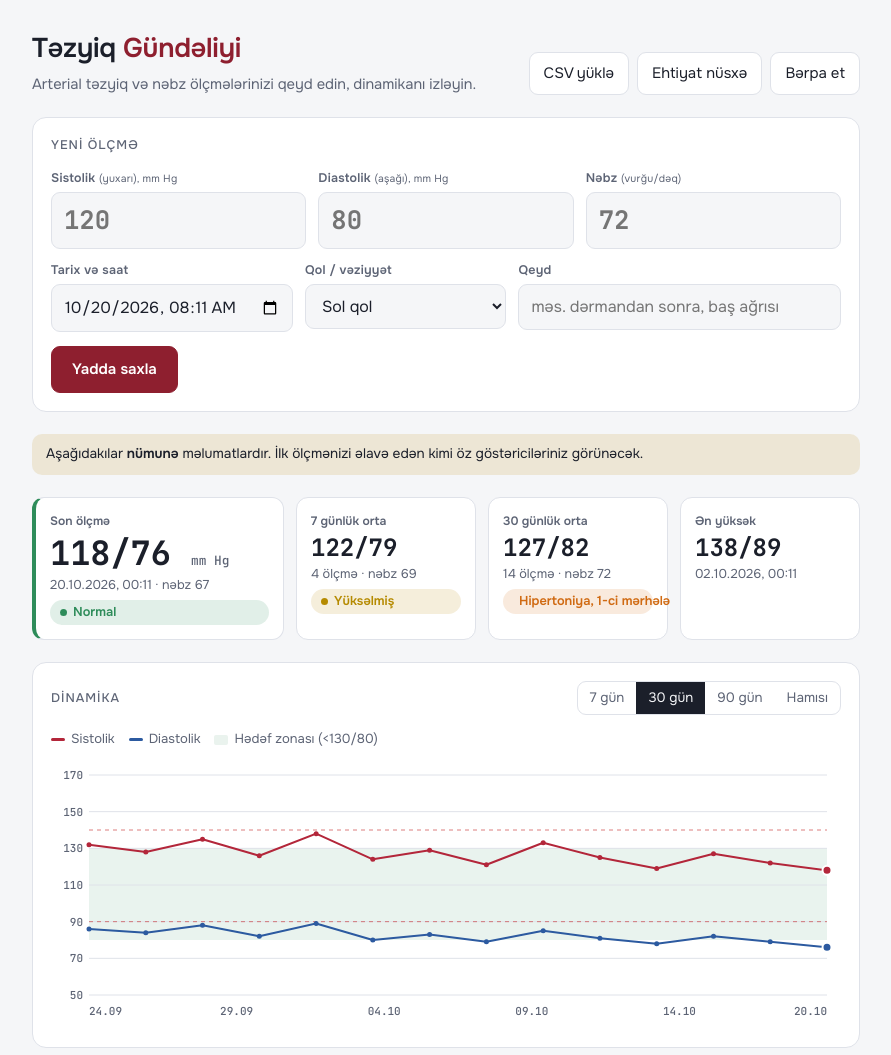
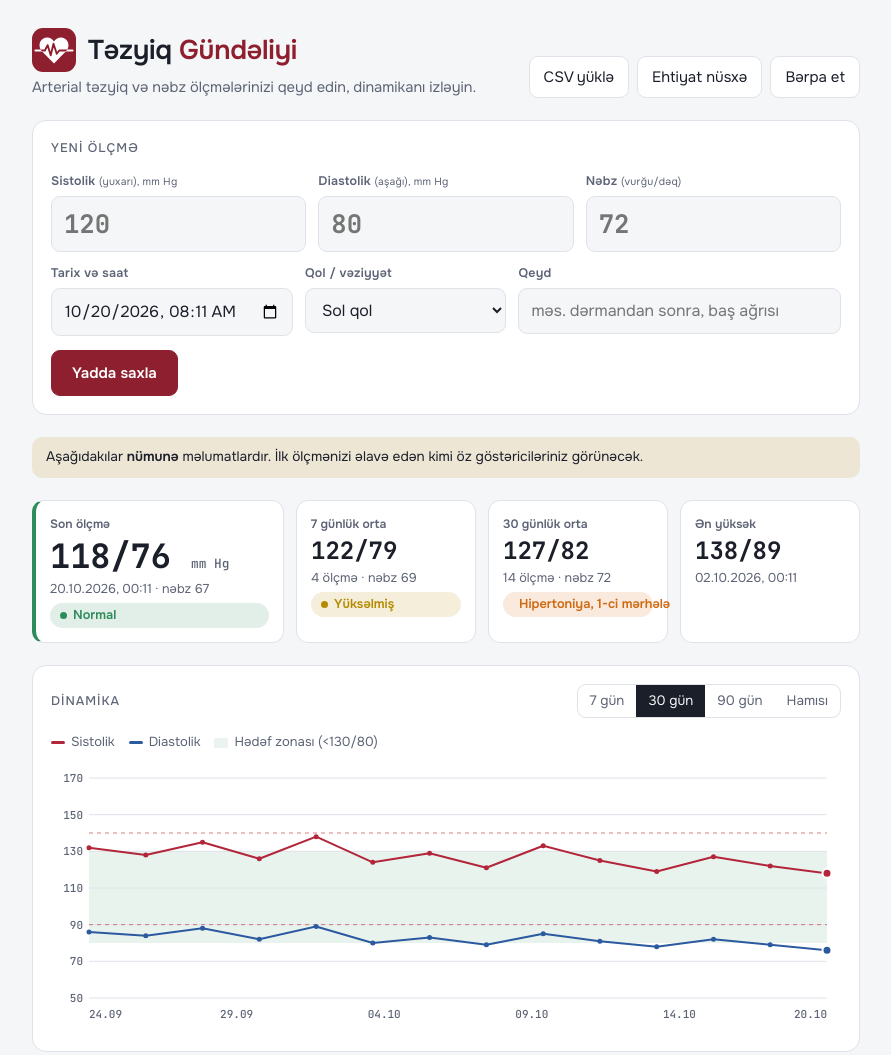
Before and after one commit to MuradSulo/t-zyiq, a plain HTML site: page index.html in a window 1280 px wide. Shown: the top 1055 px of the page, without its empty margins (194-1085 px from the left). Drawn offline with Linux system fonts and the light colour scheme; a web font is replaced by a local one.

Commit message:
Add files via upload

```diff
--- a/index.html
+++ b/index.html
@@ -6,6 +6,9 @@
 <meta name="apple-mobile-web-app-capable" content="yes">
 <meta name="apple-mobile-web-app-title" content="Təzyiq">
 <meta name="theme-color" content="#8e1f2f">
+<link rel="icon" type="image/svg+xml" href="icon.svg">
+<link rel="icon" type="image/png" sizes="32x32" href="favicon-32.png">
+<link rel="apple-touch-icon" href="apple-touch-icon.png">
 <title>Təzyiq Gündəliyi</title>
 <link rel="preconnect" href="https://fonts.googleapis.com">
 <link rel="stylesheet" href="https://fonts.googleapis.com/css2?family=Unbounded:wght@500;700&family=Onest:wght@400;500;600&family=JetBrains+Mono:wght@500;700&display=swap">
@@ -54,6 +57,8 @@ body { margin: 0; padding-top: env(safe-area-inset-top, 0px); padding-bottom: en
 header { display: flex; flex-wrap: wrap; align-items: flex-end; justify-content: space-between; gap: 12px; }
 h1 { font-family: var(--f-display); font-weight: 700; font-size: 1.7rem; letter-spacing: -0.01em; margin: 0; text-wrap: balance; }
 h1 span { color: var(--accent); }
+.brand { display: flex; align-items: center; gap: 12px; }
+.brand img { width: 44px; height: 44px; border-radius: 11px; flex: none; }
 .sub { color: var(--muted); margin: 4px 0 0; font-size: 0.92rem; }
 h2 { font-family: var(--f-display); font-weight: 500; font-size: 0.78rem; text-transform: uppercase; letter-spacing: 0.08em; color: var(--muted); margin: 0; }
 .panel { background: var(--surface); border: 1px solid var(--line); border-radius: 14px; padding: 18px; display: flex; flex-direction: column; gap: 14px; min-width: 0; }
@@ -139,7 +144,7 @@ td.del button.confirm { color: var(--c-h2); border-color: var(--c-h2); }
 <div class="wrap">
   <header>
     <div>
-      <h1>Təzyiq <span>Gündəliyi</span></h1>
+      <div class="brand"><img src="icon.svg" alt=""><h1>Təzyiq <span>Gündəliyi</span></h1></div>
       <p class="sub">Arterial təzyiq və nəbz ölçmələrinizi qeyd edin, dinamikanı izləyin.</p>
     </div>
     <div class="tools">
```
Also changed, not shown: apple-touch-icon.png (added), favicon-32.png (added), icon.svg (added).
